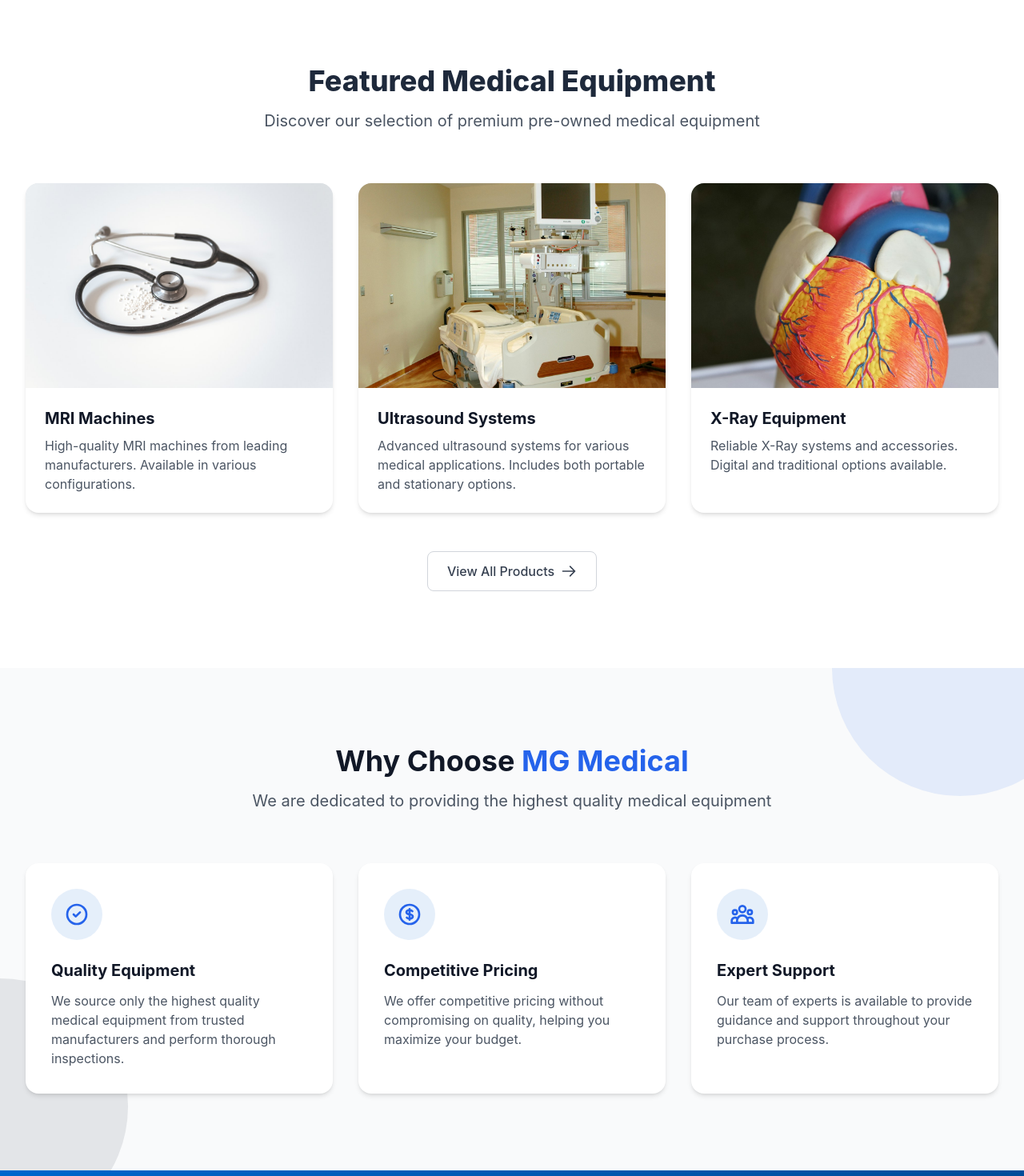
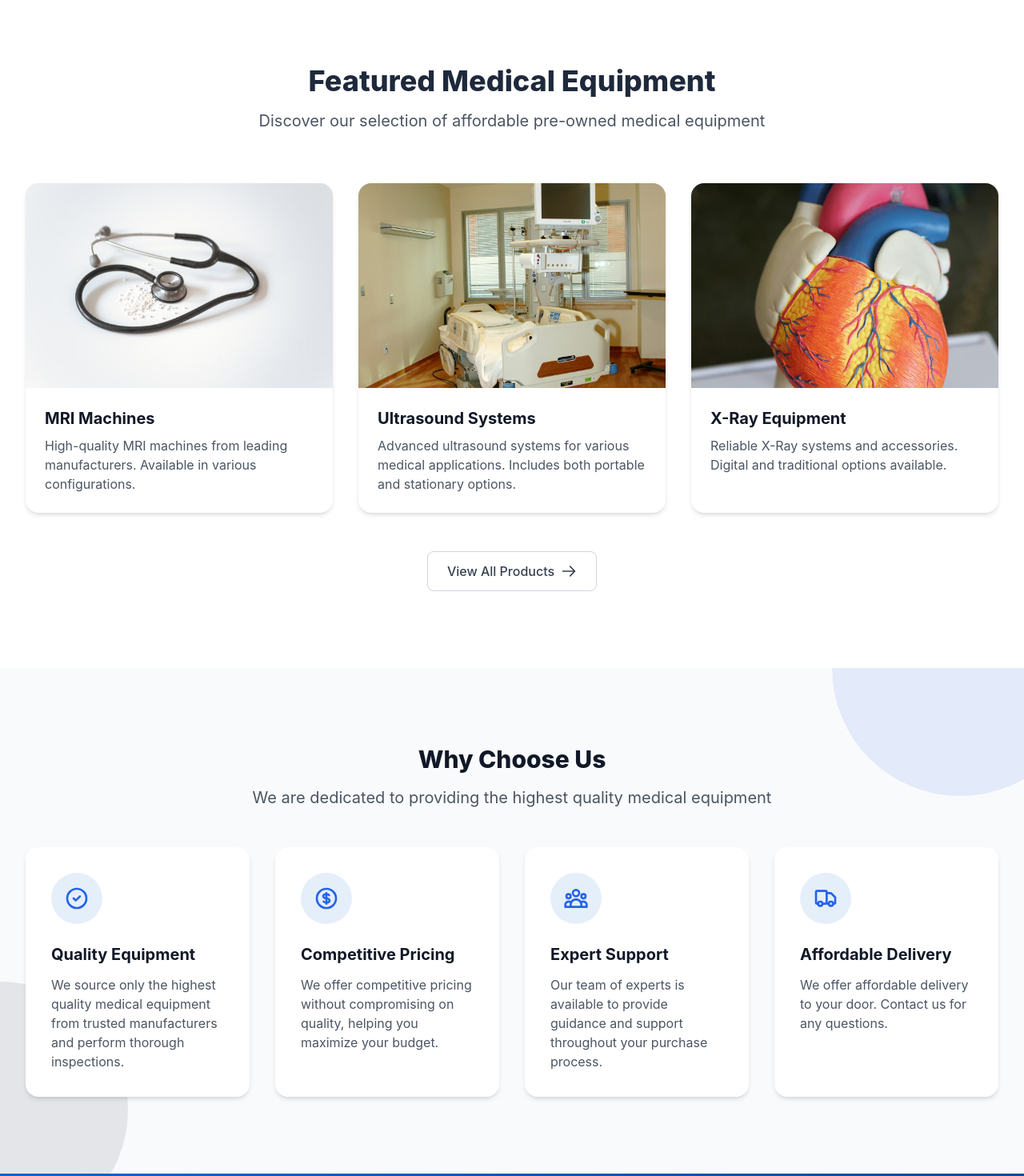
Before and after one commit to cdfranco/mg-medical-surplus, a React (Create React App) app: page / in a window 1280 px wide. Shown: the part 980-2450 px from the top of the page at 80% size. Built offline with nearby package versions, Linux system fonts and the light colour scheme; the HTML template or start-up script is replaced by a standard one.

Commit message:
Update grid layouts and add Affordable Delivery feature card

```diff
--- a/src/App.js
+++ b/src/App.js
@@ -54,7 +54,7 @@ function App() {
                       MG <span className='text-primary'>Medical Surplus</span>
                     </span>
                     <span className='block text-xs font-medium text-gray-500 tracking-wider'>
-                      PREMIUM EQUIPMENT
+                      AFFORDABLE EQUIPMENT
                     </span>
                   </div>
                 </Link>
--- a/src/components/About.js
+++ b/src/components/About.js
@@ -147,7 +147,8 @@ function About() {
               Meet the dedicated professionals behind MG Medical Surplus
             </p>
           </div>
-          <div className='mt-12 grid grid-cols-1 gap-12 sm:grid-cols-2 lg:grid-cols-3'>
+          <div className='mt-12 flex justify-center'>
+            <div className='grid grid-cols-1 md:grid-cols-2 gap-12 max-w-4xl'>
               <div className='bg-gradient-to-br from-primary/5 to-secondary/5 p-8 rounded-xl shadow-lg hover:shadow-xl transition-all duration-300'>
                 <div className='relative w-40 h-40 mx-auto rounded-full overflow-hidden border-4 border-white shadow-md'>
                   <img
@@ -161,21 +162,6 @@ function About() {
                     Hannah Johnson
                   </h3>
                   <p className='text-gray-700'>Founder & CEO</p>
-              </div>
-            </div>
-            <div className='bg-gradient-to-br from-primary/5 to-secondary/5 p-8 rounded-xl shadow-lg hover:shadow-xl transition-all duration-300'>
-              <div className='relative w-40 h-40 mx-auto rounded-full overflow-hidden border-4 border-white shadow-md'>
-                <img
-                  src='https://images.unsplash.com/photo-1612349317150-e413f6a5b16d'
-                  alt='Team Member'
-                  className='w-full h-full object-cover'
-                />
-              </div>
-              <div className='mt-6 text-center'>
-                <h3 className='text-lg font-medium text-secondary'>
-                  Michael Chen
-                </h3>
-                <p className='text-gray-700'>Technical Director</p>
                 </div>
               </div>
               <div className='bg-gradient-to-br from-primary/5 to-secondary/5 p-8 rounded-xl shadow-lg hover:shadow-xl transition-all duration-300'>
@@ -197,6 +183,7 @@ function About() {
           </div>
         </div>
       </div>
+    </div>
   );
 }
 
--- a/src/components/HomePage.js
+++ b/src/components/HomePage.js
@@ -12,7 +12,7 @@ function HomePage() {
           <div className='grid grid-cols-1 lg:grid-cols-2 gap-12 items-center'>
             <div className='text-center lg:text-left'>
               <h1 className='text-4xl font-extrabold tracking-tight text-secondary sm:text-5xl lg:text-6xl'>
-                <span className='block'>Premium Medical</span>
+                <span className='block'>Affordable Medical</span>
                 <span className='block text-primary'>Equipment Solutions</span>
               </h1>
               <p className='mt-6 text-xl text-gray-600'>
@@ -167,7 +167,7 @@ function HomePage() {
               Featured Medical Equipment
             </h2>
             <p className='mt-4 text-xl text-gray-600'>
-              Discover our selection of premium pre-owned medical equipment
+              Discover our selection of affordable pre-owned medical equipment
             </p>
           </div>
 
@@ -292,17 +292,17 @@ function HomePage() {
           <div className='absolute w-80 h-80 -bottom-20 -left-40 bg-secondary rounded-full'></div>
         </div>
         <div className='max-w-7xl mx-auto px-4 sm:px-6 lg:px-8 relative z-10'>
-          <div className='text-center mb-16'>
-            <h2 className='text-3xl md:text-4xl font-bold text-gray-900'>
-              Why Choose <span className='text-primary'>MG Medical</span>
+          <div className='text-center mb-12'>
+            <h2 className='text-3xl font-extrabold text-gray-900'>
+              Why Choose Us
             </h2>
-            <p className='mt-4 text-xl text-gray-600 max-w-2xl mx-auto'>
+            <p className='mt-4 text-xl text-gray-600'>
               We are dedicated to providing the highest quality medical
               equipment
             </p>
           </div>
 
-          <div className='grid grid-cols-1 md:grid-cols-2 lg:grid-cols-3 gap-8'>
+          <div className='grid grid-cols-1 md:grid-cols-2 lg:grid-cols-4 gap-8'>
             {/* Feature 1 */}
             <div className='bg-white p-8 rounded-2xl shadow-md hover:shadow-xl transition-shadow duration-300'>
               <div className='flex items-center justify-center w-16 h-16 bg-primary/10 rounded-full mb-6'>
@@ -383,6 +383,33 @@ function HomePage() {
                 throughout your purchase process.
               </p>
             </div>
+
+            {/* Feature 4 */}
+            <div className='bg-white p-8 rounded-2xl shadow-md hover:shadow-xl transition-shadow duration-300'>
+              <div className='flex items-center justify-center w-16 h-16 bg-primary/10 rounded-full mb-6'>
+                <svg
+                  xmlns='http://www.w3.org/2000/svg'
+                  className='h-8 w-8 text-primary'
+                  fill='none'
+                  viewBox='0 0 24 24'
+                  stroke='currentColor'
+                >
+                  <path
+                    strokeLinecap='round'
+                    strokeLinejoin='round'
+                    strokeWidth={2}
+                    d='M13 16V6a1 1 0 00-1-1H4a1 1 0 00-1 1v10a1 1 0 001 1h1m8-1a1 1 0 01-1 1H9m4-1V8a1 1 0 011-1h2.586a1 1 0 01.707.293l3.414 3.414a1 1 0 01.293.707V16a1 1 0 01-1 1h-1m-6-1a1 1 0 001 1h1M5 17a2 2 0 104 0m-4 0a2 2 0 114 0m6 0a2 2 0 104 0m-4 0a2 2 0 114 0'
+                  />
+                </svg>
+              </div>
+              <h3 className='text-xl font-bold text-gray-900 mb-3'>
+                Affordable Delivery
+              </h3>
+              <p className='text-gray-600'>
+                We offer affordable delivery to your door. Contact us for any
+                questions.
+              </p>
+            </div>
           </div>
         </div>
       </section>
--- a/src/components/Products.js
+++ b/src/components/Products.js
@@ -77,26 +77,39 @@ const products = [
     ],
   },
   {
+    category: 'Sterilization Equipment',
+    items: [
+      {
+        name: 'Variety Automatic Ultraclaves',
+        description:
+          'Price ranges from $1400 - $4000 depending on size, make and model. Contact us for availability.',
+        image:
+          '/images/products/Ritter-M9-Ultraclave-Automatic-Sterilizer-Old-Style-1.jpg',
+        price: null,
+      },
+    ],
+  },
+  {
     category: 'Patient Care Equipment',
     items: [
       {
         name: 'Blood Drawing Chairs',
         description: 'Available in various styles and configurations.',
-        image: '/images/equipment-3.jpg',
+        image: '/images/products/blood-drawing-chairs.jpg',
         price: null,
       },
       {
         name: 'Exam Lamps',
         description:
           'High-quality lighting solutions for medical examinations.',
-        image: '/images/medical-equipment.jpg',
+        image: '/images/products/exam-lamps.jpg',
         price: null,
       },
       {
         name: 'Powered Procedure Chairs',
         description:
           'Designed for various medical procedures with adjustable settings.',
-        image: '/images/equipment-3.jpg',
+        image: '/images/products/powered-procedure-chairs.jpg',
         price: null,
       },
     ],
@@ -114,7 +127,7 @@ const products = [
       {
         name: 'Patient & Vital Sign Monitors',
         description: 'Includes new accessories and a 30-day warranty.',
-        image: '/images/product-monitor.jpg',
+        image: '/images/products/vital-sign-monitors.jpg',
         price: 599,
       },
     ],
```
Lines whose indentation alone changed are shown as unchanged.
